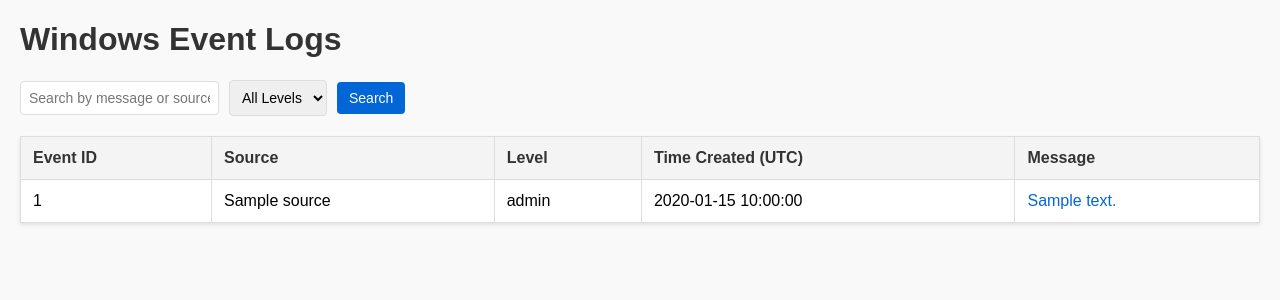
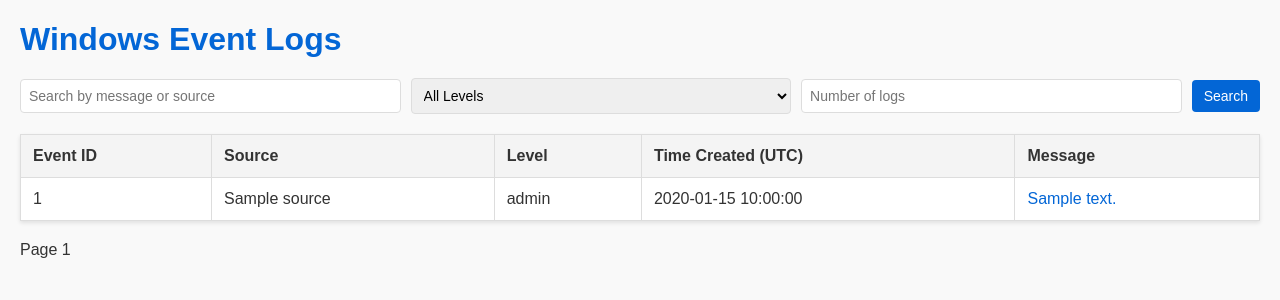
Before and after one commit to Godoflegendss/Logs, a Flask app: template templates/index.html in a window 1280 px wide. Shown: the top 300 px of the page. Run offline with Flask 3, Linux system fonts and the light colour scheme; the template is opened without the code that fills it: most values are stand-ins (such as "Sample title", 1, 10 or a date in 2020).

Commit message:
Filter and Style

```diff
--- a/app.py
+++ b/app.py
@@ -9,8 +9,7 @@ database = 'CustomMetadata'
 username = 'Login'
 password = 'Thechanger@123'
 connection_string = f'DRIVER={{ODBC Driver 18 for SQL Server}};SERVER={server};DATABASE={database};UID={username};PWD={password}'
-
-def get_event_logs(search_query=None, level_filter=None):
+def get_event_logs(search_query=None, level_filter=None, limit=20, offset=0):
     try:
         conn = pyodbc.connect(connection_string)
         cursor = conn.cursor()
@@ -18,7 +17,7 @@ def get_event_logs(search_query=None, level_filter=None):
         # Base query
         query = """
             SELECT RecordID, EventID, LogName, Source, Message, TimeCreatedUTC, Level
-            FROM Windowseventlogs
+            FROM WindowsEventlogs
             WHERE 1=1
         """
 
@@ -28,7 +27,7 @@ def get_event_logs(search_query=None, level_filter=None):
         if level_filter:
             query += " AND Level = ?"
 
-        query += " ORDER BY TimeCreatedUTC DESC"
+        query += " ORDER BY TimeCreatedUTC DESC OFFSET ? ROWS FETCH NEXT ? ROWS ONLY"
 
         # Execute query with parameters
         params = []
@@ -36,6 +35,7 @@ def get_event_logs(search_query=None, level_filter=None):
             params.extend([f"%{search_query}%", f"%{search_query}%"])
         if level_filter:
             params.append(level_filter)
+        params.extend([offset, limit])
 
         cursor.execute(query, params)
         logs = cursor.fetchall()
@@ -47,13 +47,25 @@ def get_event_logs(search_query=None, level_filter=None):
 
 @app.route('/')
 def index():
-    # Get search and filter parameters from the request
+    # Get search, filter, and pagination parameters from the request
     search_query = request.args.get('search', default=None)
     level_filter = request.args.get('level', default=None)
+    limit = int(request.args.get('limit', default=20))
+    page = int(request.args.get('page', default=1))
 
-    # Fetch logs with filters applied
-    logs = get_event_logs(search_query, level_filter)
-    return render_template('index.html', logs=logs, search_query=search_query, level_filter=level_filter)
+    # Calculate offset for pagination
+    offset = (page - 1) * limit
+
+    # Fetch logs with filters and pagination applied
+    logs = get_event_logs(search_query, level_filter, limit, offset)
+    return render_template(
+        'index.html',
+        logs=logs,
+        search_query=search_query,
+        level_filter=level_filter,
+        limit=limit,
+        page=page
+    )
 
 @app.route('/event/<int:record_id>')
 def event_details(record_id):
@@ -62,14 +74,14 @@ def event_details(record_id):
         cursor = conn.cursor()
 
         # Fetch the clicked event
-        cursor.execute("SELECT * FROM Windowseventlogs WHERE RecordID = ?", (record_id,))
+        cursor.execute("SELECT * FROM WindowsEventlogs WHERE RecordID = ?", (record_id,))
         event = cursor.fetchone()
 
         if event:
             # Fetch all occurrences of similar events (same EventID and Source)
             cursor.execute("""
                 SELECT *
-                FROM Windowseventlogs
+                FROM WindowsEventlogs
                 WHERE EventID = ? AND Source = ?
                 ORDER BY TimeCreatedUTC DESC
             """, (event.EventID, event.Source))
--- a/static/styles.css
+++ b/static/styles.css
@@ -3,10 +3,21 @@ body {
     font-family: Arial, sans-serif;
     margin: 20px;
     background-color: #f9f9f9;
+    color: #333;
 }
 
 h1 {
-    color: #333;
+    color: #0366d6;
+    margin-bottom: 20px;
+}
+
+a {
+    text-decoration: none;
+    color: #0366d6;
+}
+
+a:hover {
+    text-decoration: underline;
 }
 
 /* Search and Filter Form */
@@ -15,13 +26,16 @@ form {
     display: flex;
     gap: 10px;
     align-items: center;
+    flex-wrap: wrap;
 }
 
-input[type="text"], select {
+input[type="text"], select, input[type="number"] {
     padding: 8px;
     border: 1px solid #ddd;
     border-radius: 4px;
     font-size: 14px;
+    flex: 1;
+    min-width: 200px;
 }
 
 button {
@@ -75,13 +89,47 @@ tr.critical {
     background-color: #fce4ec; /* Light pink for critical */
 }
 
-a {
-    text-decoration: none;
-    color: #0366d6;
+/* Pagination Styling */
+.pagination {
+    margin-top: 20px;
+    display: flex;
+    gap: 10px;
+    align-items: center;
 }
 
-a:hover {
-    text-decoration: underline;
+.pagination a {
+    padding: 8px 12px;
+    background-color: #0366d6;
+    color: white;
+    border-radius: 4px;
+    text-decoration: none;
+}
+
+.pagination a:hover {
+    background-color: #0056b3;
+}
+
+/* Event Details Styling */
+.event-details {
+    background-color: white;
+    padding: 20px;
+    border: 1px solid #ddd;
+    border-radius: 4px;
+    box-shadow: 0 2px 4px rgba(0, 0, 0, 0.1);
+    margin-bottom: 20px;
+}
+
+.event-details p {
+    margin: 10px 0;
+}
+
+.event-details pre {
+    background-color: #f4f4f4;
+    padding: 10px;
+    border-radius: 4px;
+    border: 1px solid #ddd;
+    white-space: pre-wrap;
+    word-wrap: break-word;
 }
 
 /* Timeline Styling */
@@ -125,3 +173,18 @@ a:hover {
     border-radius: 5px;
     border: 1px solid #eee;
 }
+
+/* Back Link Styling */
+.back-link {
+    display: inline-block;
+    margin-top: 20px;
+    padding: 8px 12px;
+    background-color: #0366d6;
+    color: white;
+    border-radius: 4px;
+    text-decoration: none;
+}
+
+.back-link:hover {
+    background-color: #0056b3;
+}
--- a/templates/event_details.html
+++ b/templates/event_details.html
@@ -37,6 +37,6 @@
     {% else %}
     <p>Event not found.</p>
     {% endif %}
-    <a href="{{ url_for('index') }}">Back to Logs</a>
+    <a href="{{ url_for('index') }}" class="back-link">Back to Logs</a>
 </body>
 </html>
--- a/templates/index.html
+++ b/templates/index.html
@@ -19,6 +19,7 @@
             <option value="Info" {% if level_filter == "Info" %}selected{% endif %}>Info</option>
             <option value="Critical" {% if level_filter == "Critical" %}selected{% endif %}>Critical</option>
         </select>
+        <input type="number" name="limit" placeholder="Number of logs" value="{{ limit }}" min="1" max="100">
         <button type="submit">Search</button>
     </form>
 
@@ -45,5 +46,16 @@
             {% endfor %}
         </tbody>
     </table>
+
+    <!-- Pagination -->
+    <div class="pagination">
+        {% if page > 1 %}
+        <a href="{{ url_for('index', search=search_query, level=level_filter, limit=limit, page=page-1) }}">Previous</a>
+        {% endif %}
+        <span>Page {{ page }}</span>
+        {% if logs|length == limit %}
+        <a href="{{ url_for('index', search=search_query, level=level_filter, limit=limit, page=page+1) }}">Next</a>
+        {% endif %}
+    </div>
 </body>
 </html>
```
